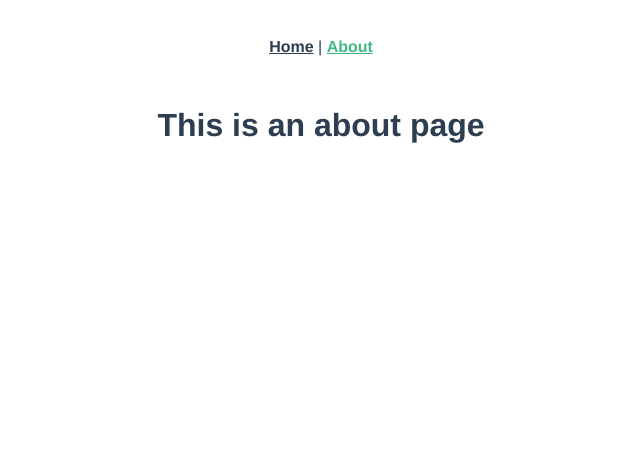
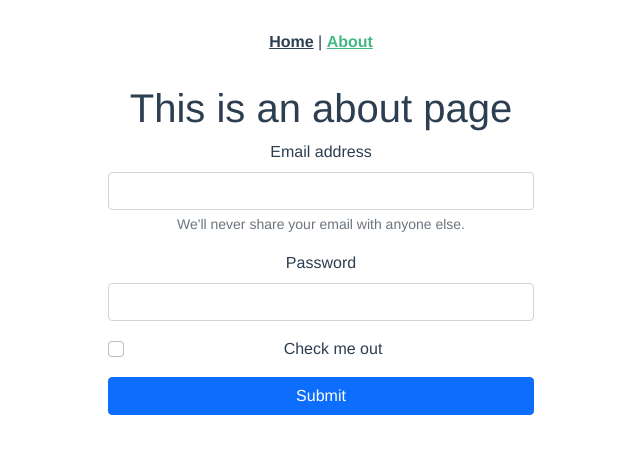
Before and after one commit to guzanaz/M6_Virtualio, a Vue app in the folder virtualio-v1/: page /about in a window 1280 px wide. Shown: the top 454 px of the page, without its empty margins (319-959 px from the left). Built offline with nearby package versions, Linux system fonts and the light colour scheme.

Commit message:
bootstrap 5  install
revisión del entorno de trabajo
pruebas con componentes de bootstrap 5

```diff
--- a/virtualio-v1/src/main.js
+++ b/virtualio-v1/src/main.js
@@ -2,4 +2,6 @@
 import App from './App.vue'
 import router from './router'
 
+import 'bootstrap/dist/css/bootstrap.min.css'
+import 'bootstrap'
 createApp(App).use(router).use(router).mount('#app')
--- a/virtualio-v1/src/views/About.vue
+++ b/virtualio-v1/src/views/About.vue
@@ -1,5 +1,39 @@
 <template>
   <div class="about">
     <h1>This is an about page</h1>
+    <form>
+      <div class="mb-3 offset-md-4 col-md-4 offset-md-4">
+        <label for="exampleInputEmail1" class="form-label">Email address</label>
+        <input
+          type="email"
+          class="form-control"
+          id="exampleInputEmail1"
+          aria-describedby="emailHelp"
+        />
+        <div id="emailHelp" class="form-text">
+          We'll never share your email with anyone else.
+        </div>
+      </div>
+
+      <div class="mb-3 offset-md-4 col-md-4 offset-md-4 text-left">
+        <div class="row">
+          <div class="justify-content-center">
+            <label for="exampleInputPassword1" class="form-label"
+              >Password</label
+            >
+            <input
+              type="password"
+              class="form-control"
+              id="exampleInputPassword1"
+            />
+          </div>
+        </div>
+      </div>
+      <div class="mb-3 form-check mb-3 offset-md-4 col-md-4 offset-md-4">
+        <input type="checkbox" class="form-check-input" id="exampleCheck1" />
+        <label class="form-check-label" for="exampleCheck1">Check me out</label>
+      </div>
+      <button type="submit" class="btn btn-primary col-md-4">Submit</button>
+    </form>
   </div>
 </template>
```
